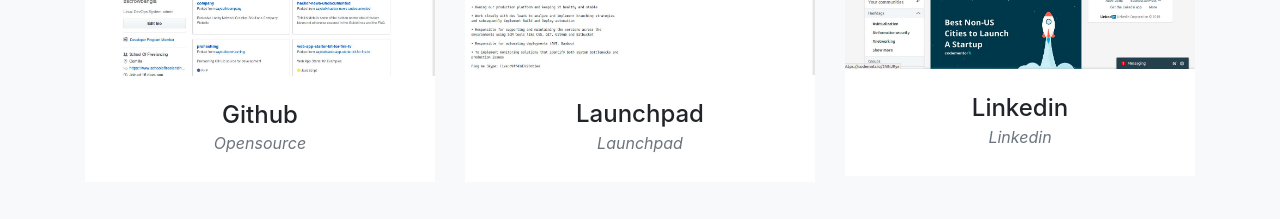
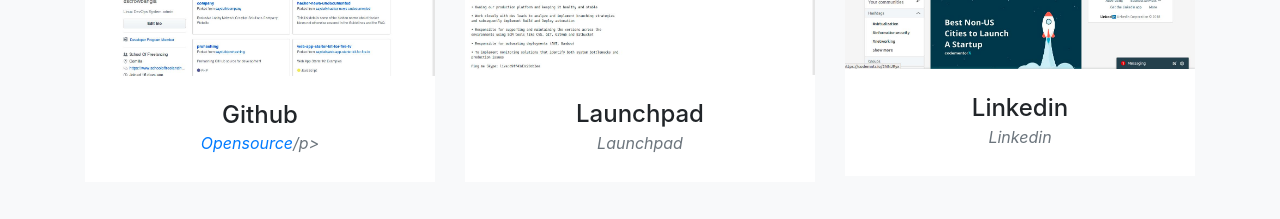
Before and after one commit to RafikHamza/escrowbangla.github.io, a website with bundled scripts: page index.html in a window 1280 px wide. Shown: the part 2220-2439 px from the top of the page. Built offline with nearby package versions, Linux system fonts and the light colour scheme; a web font is replaced by a local one.

Commit message:
first commit

```diff
--- a/index.html
+++ b/index.html
@@ -169,7 +169,7 @@
             </a>
             <div class="portfolio-caption">
               <h4>Github</h4>
-              <p class="text-muted">Opensource</p>
+              <p class="text-muted"><a href="https://github.com/escrowbangla" target="_new">Opensource</a>/p>
             </div>
           </div>
           <div class="col-md-4 col-sm-6 portfolio-item">
```
